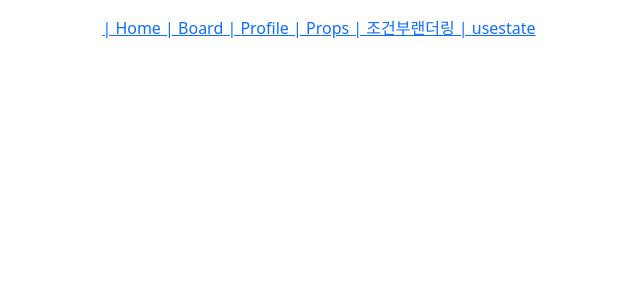
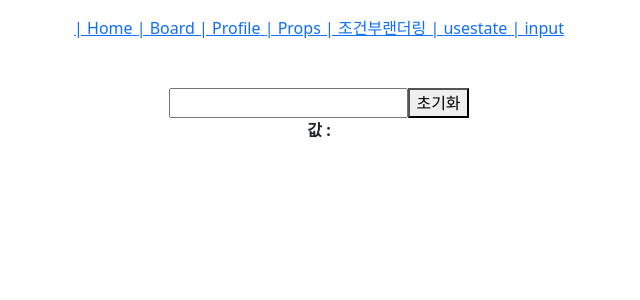
Before and after one commit to sungmoo0608/react-vite-psm-example, a React (Vite) app: page /input in a window 1280 px wide. Shown: the top 300 px of the page, without its empty margins (321-961 px from the left). Built offline with nearby package versions, Linux system fonts and the light colour scheme.

Commit message:
input-complete

```diff
--- a/src/App.jsx
+++ b/src/App.jsx
@@ -8,6 +8,7 @@
 import ProfilePage from './pages/ProfilePage'
 import routes from './route/Routes'
 import HeaderNav from './components/HeaderNav'
+import InputPage from './pages/InputPage'
 
 function App() {
   return (
--- /dev/null
+++ b/src/components/Input.jsx
@@ -0,0 +1,27 @@
+import React, { useState } from 'react'
+
+const Input = () => {
+  //let text = ''
+  const [text, setText] = useState('')
+
+  //prettier-ignore
+  const onChange = (event) => {
+    setText(event.target.value)
+  }
+
+  const onReset = () => {
+    setText('')
+  }
+
+  return (
+    <div>
+      <input onChange={onChange} value={text} />
+      <button onClick={onReset}>초기화</button>
+      <div>
+        <b>값 : {text}</b>
+      </div>
+    </div>
+  )
+}
+
+export default Input
--- /dev/null
+++ b/src/pages/InputPage.jsx
@@ -0,0 +1,13 @@
+import React from 'react'
+import Input from '../components/input'
+
+const InputPage = () => {
+  //prettier-ignore
+  return (
+    <div className="text-center mt-5">
+      <Input />
+    </div>
+  )
+}
+
+export default InputPage
--- a/src/route/Routes.jsx
+++ b/src/route/Routes.jsx
@@ -5,6 +5,7 @@
 import PropsPage from '../pages/PropsPage'
 import ThreePage from '../pages/ThreePage'
 import CounterPage from '../pages/CounterPage'
+import InputPage from './../pages/InputPage'
 
 // React Routes, Route 사용시 배열로 관리하기
 const routes = [
@@ -38,6 +39,11 @@
     element: <CounterPage />,
     title: 'usestate',
   },
+  {
+    path: '/input',
+    element: <InputPage />,
+    title: 'input',
+  },
 ]
 
 export default routes
```
